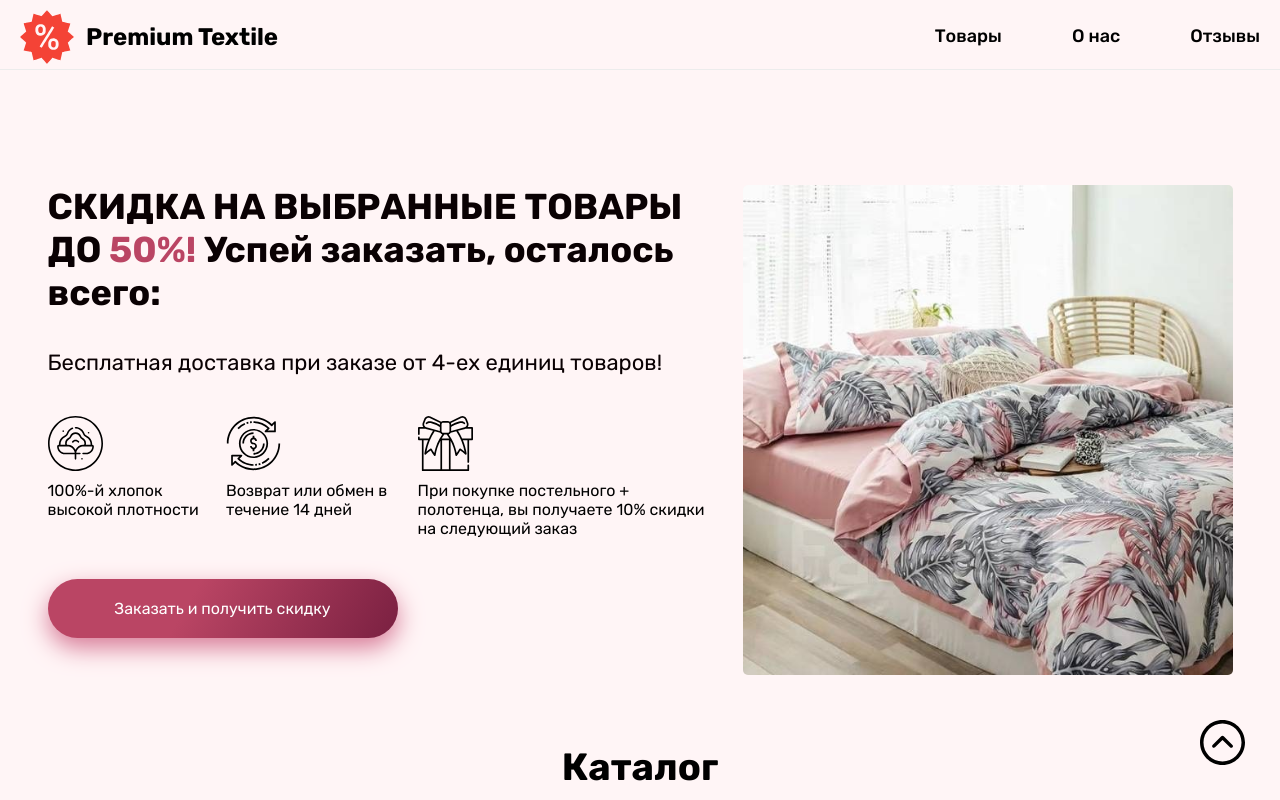
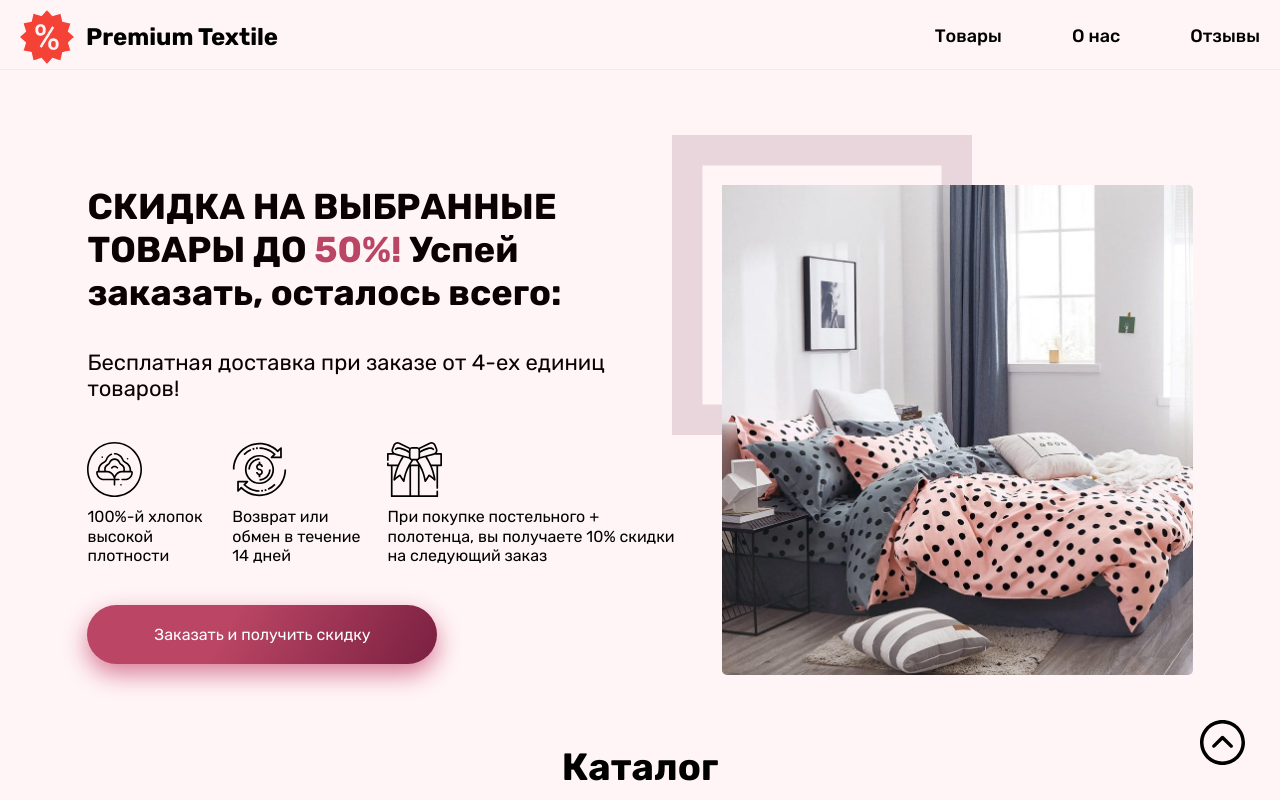
Before and after one commit to RomanVinichenko/onlineshop, a React (Create React App) app: page / in a window 1280 px wide. Shown: the top 800 px of the page. Built offline with nearby package versions, Linux system fonts and the light colour scheme.

Commit message:
added animation, fix main screen

```diff
--- a/src/components/Main/index.tsx
+++ b/src/components/Main/index.tsx
@@ -26,8 +26,7 @@ const Main: FC = () => {
           <div className={styles['main__inner']}>
             <div className={styles['main__description']}>
               <h1 className={styles['main__title']}>
-                                СКИДКА НА ВЫБРАННЫЕ ТОВАРЫ ДО <span>50%!</span> Успей заказать,
-                                осталось всего:
+                СКИДКА НА ВЫБРАННЫЕ ТОВАРЫ ДО <span>50%!</span> Успей заказать, осталось всего:
               </h1>
               <p className={styles['main__subtitle']}>
                 Бесплатная доставка при заказе от 4-ех единиц товаров!
@@ -37,51 +36,37 @@ const Main: FC = () => {
                   <li className={styles['main__list-item']}>
                     <img
                       className={styles['main__list-img']}
-                                            src={
-                                                process.env.PUBLIC_URL +
-                                                '../assets/images/cotton.svg'
-                                            }
+                      src={process.env.PUBLIC_URL + '../assets/images/cotton.svg'}
                       alt="картинка хлопок"
                     />
-                                        <p className={styles['main__list-text']}>
-                                            100%-й хлопок высокой плотности
-                                        </p>
+                    <p className={styles['main__list-text']}>100%-й хлопок высокой плотности</p>
                   </li>
                   <li className={styles['main__list-item']}>
                     <img
                       className={styles['main__list-img']}
-                                            src={
-                                                process.env.PUBLIC_URL +
-                                                '../assets/images/change.svg'
-                                            }
+                      src={process.env.PUBLIC_URL + '../assets/images/change.svg'}
                       alt="картинка обмен"
                     />
-                                        <p className={styles['main__list-text']}>
-                                            Возврат или обмен в течение 14 дней
-                                        </p>
+                    <p className={styles['main__list-text']}>Возврат или обмен в течение 14 дней</p>
                   </li>
                   <li className={styles['main__list-item']}>
                     <img
                       className={styles['main__list-img']}
-                                            src={
-                                                process.env.PUBLIC_URL + '../assets/images/gift.svg'
-                                            }
+                      src={process.env.PUBLIC_URL + '../assets/images/gift.svg'}
                       alt="картинка подарок"
                     />
                     <p className={styles['main__list-text']}>
-                                            При покупке постельного + полотенца, вы получаете 10%
-                                            скидки на следующий заказ
+                      При покупке постельного + полотенца, вы получаете 10% скидки на следующий
+                      заказ
                     </p>
                   </li>
                 </ul>
               </div>
-                            <button
-                                className={styles['main__btn']}
-                                onClick={() => setOpenPayModal(true)}>
+              <button className={styles['main__btn']} onClick={() => setOpenPayModal(true)}>
                 Заказать и получить скидку
               </button>
             </div>
-                        <div>
+            <div className={styles['main__image']}>
               <img
                 className={styles['main__pic']}
                 src={process.env.PUBLIC_URL + '/assets/images/top-img.jpg'}
--- a/src/components/Main/style.module.scss
+++ b/src/components/Main/style.module.scss
@@ -14,9 +14,9 @@
     }
 
     &__description {
-        margin-right: 25px;
+        margin-right: 35px;
         width: 100%;
-        max-width: 670px;
+        max-width: 600px;
 
         @include r($md) {
             margin-right: 0;
@@ -27,6 +27,8 @@
         margin-bottom: 35px;
         font-size: 36px;
         color: #0a0103;
+        animation-name: title;
+        animation-duration: 2s;
 
         span {
             color: rgb(186, 69, 100);
@@ -110,19 +112,58 @@
     }
 
     &__pic {
-        position: relative;
         width: 100%;
         max-width: 545px;
         max-height: 490px;
-        border-radius: 5px;
+        border-radius: 0 5px 5px;
 
         @include r($md) {
             display: none;
         }
     }
 
+    &__image {
+        position: relative;
+
+        &::before {
+            content: "";
+            position: absolute;
+            left: -50px;
+            top: -50px;
+            z-index: -1;
+            width: 300px;
+            height: 300px;
+            background-image: url("../../images/decor.svg");
+            background-position: center;
+            background-size: cover;
+            background-repeat: no-repeat;
+            animation-name: pic;
+            animation-duration: 2s;
+        }
+    }
+
     @include r($sm) {
         padding: 45px 0;
+    }
+
+    @keyframes title {
+        0% {
+            transform: translateY(-200%);
+        }
+
+        100% {
+            transform: translateY(0);
+        }
+    }
+
+    @keyframes pic {
+        0% {
+            transform: translate(55px, 55px);
+        }
+
+        100% {
+            transform: translate(0);
+        }
     }
 }
 
--- a/src/components/ModalBuy/style.module.scss
+++ b/src/components/ModalBuy/style.module.scss
@@ -15,12 +15,13 @@
     }
 
     &__category {
-        max-width: 600px;
         width: 100%;
         height: 35px;
+        max-width: 600px;
         outline: none;
         border: none;
         border-radius: 15px;
+        background-color: transparent;
     }
 
     .contact-form__phone {
@@ -50,25 +51,25 @@
     }
 
     &__button {
+        width: 50px;
         border: none;
-        width: 50px;
         background: transparent;
     }
 
     &__minus {
+        width: 20px;
+        height: 20px;
         border: none;
         background: transparent;
         background-image: url("../../images/minus.svg");
-        width: 20px;
-        height: 20px;
     }
 
     &__plus {
+        width: 20px;
+        height: 20px;
         border: none;
         background: transparent;
         background-image: url("../../images/plus.svg");
-        width: 20px;
-        height: 20px;
     }
 
     &__price {
@@ -76,15 +77,14 @@
     }
 
     &__count {
+        margin: 0 5px;
+        padding: 0 5px;
+        width: 50px;
         height: 40px;
-        padding: 0 5px;
-        text-align: center;
-        width: 50px;
         outline: none;
         border: 1px solid #7a2041;
         border-radius: 15px;
-        margin: 0 5px;
-
+        text-align: center;
     }
 
     &__btn {
--- a/src/components/Products/style.module.scss
+++ b/src/components/Products/style.module.scss
@@ -116,12 +116,21 @@
         border: 1px solid #ba4564;
         font-size: 14px;
         background-color: #fff;
-        transition: color 0.5s, background-color 0.5s;
+        transition: color 0.3s, background-color 0.5s;
 
         &--active {
+            font-size: 18px;
             color: #fff;
             background-color: #7a2041;
-            font-size: 18px;
+
+            @include r($md) {
+                font-size: 16px;
+            }
+        }
+
+        @include r($md) {
+            margin-bottom: 10px;
+            padding: 3px;
         }
     }
 
```
Also changed, not shown: .prettierrc.json, public/assets/images/top-img.jpg, src/images/decor.svg (added). Lines whose indentation alone changed are shown as unchanged.
